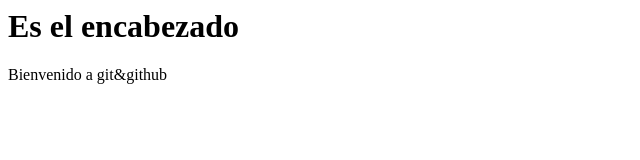
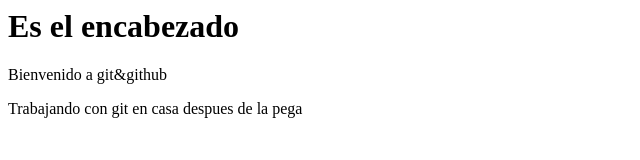
Before and after one commit to J7Coder/My_first_repos, a plain HTML site: page index.html in a window 1280 px wide. Shown: the whole page, without its empty margins (0-640 px from the left). Drawn offline with Linux system fonts and the light colour scheme.

Commit message:
NewChange

```diff
--- a/index.html
+++ b/index.html
@@ -8,5 +8,6 @@
 <body>
     <h1>Es el encabezado</h1>
     <div>Bienvenido a git&github</div>
+    <p>Trabajando con git en casa despues de la pega</p>
 </body>
 </html>
```
